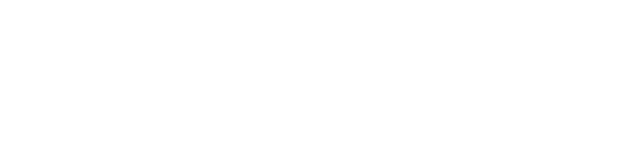
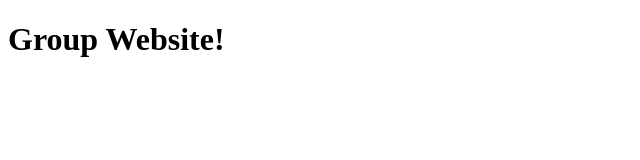
Before and after one commit to angelatsilidi/group_project, a plain HTML site: page index.html in a window 1280 px wide. Shown: the whole page, without its empty margins (0-640 px from the left). Drawn offline with Linux system fonts and the light colour scheme.

Commit message:
Update index.html

```diff
--- a/index.html
+++ b/index.html
@@ -7,4 +7,5 @@
  </head>
 
  <body>
+   <h1>Group Website!</h1>
  </body>
```
